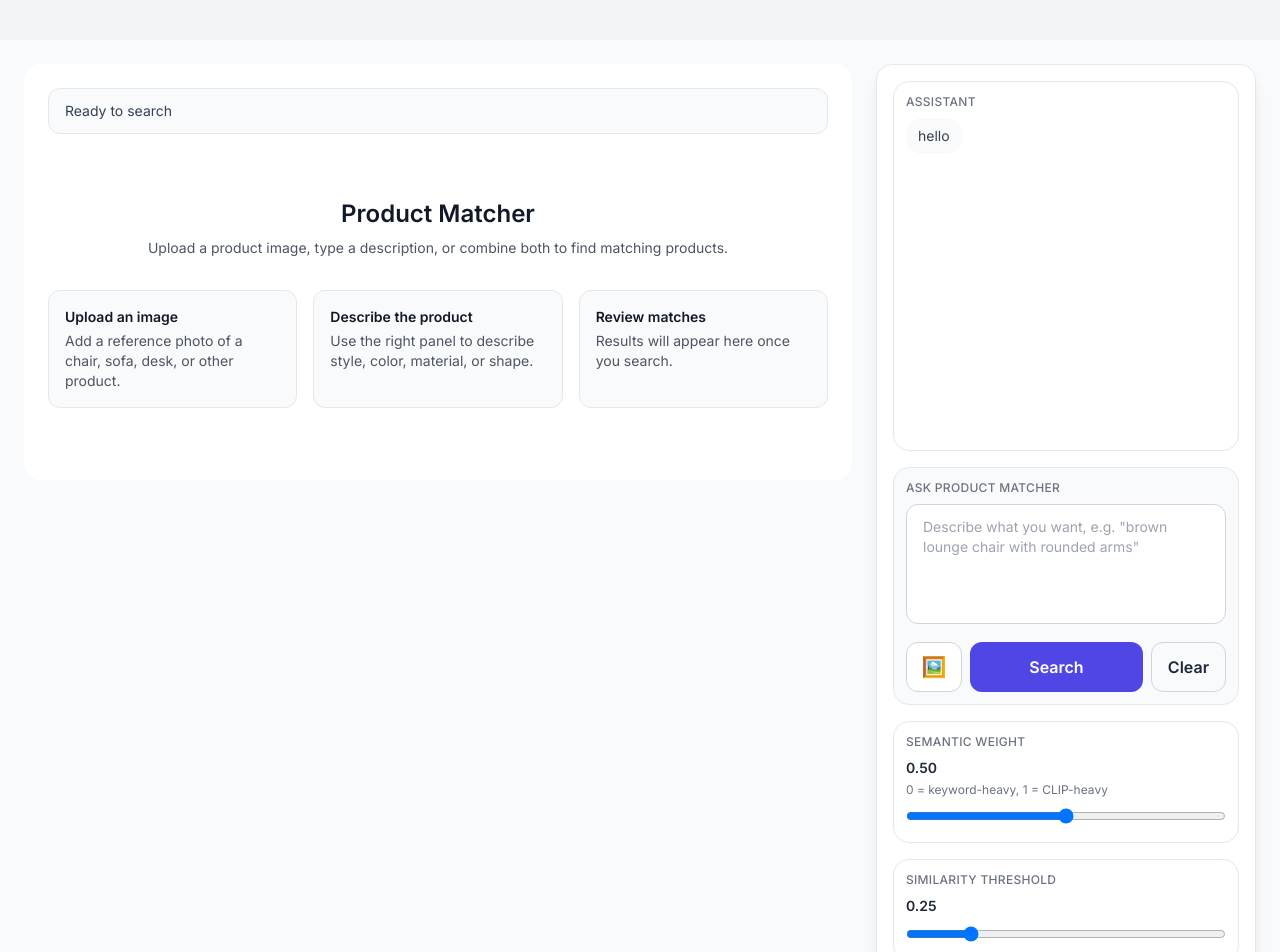
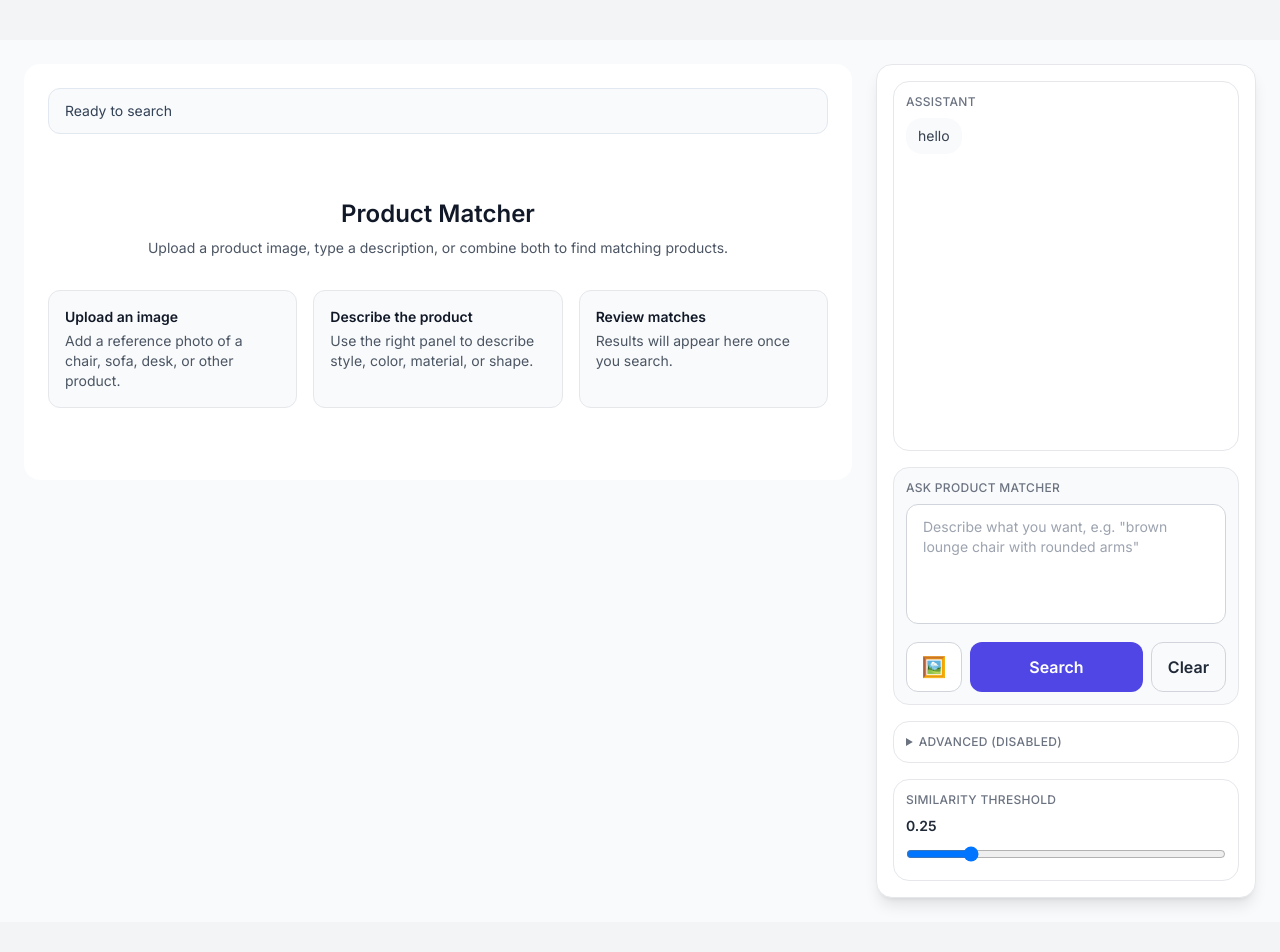
Before and after one commit to siddharthpeters-tto/product-matcher, a React (Vite) app in the folder frontend/: page / in a window 1280 px wide. Shown: the top 952 px of the page. Built offline with nearby package versions, Linux system fonts and the light colour scheme.

Commit message:
Disabling Sliders Temporarily

```diff
--- a/frontend/src/SearchPanel.jsx
+++ b/frontend/src/SearchPanel.jsx
@@ -100,9 +100,8 @@ export default function SearchPanel({
 
                     <div className="pt-2 border-t border-amber-200 mt-2">
                       <div><span className="font-semibold">Detected brand:</span> {debugSearch.backend?.detected_brand || "—"}</div>
-                      <div><span className="font-semibold">Detected category field:</span> {debugSearch.backend?.detected_category_field || "—"}</div>
-                      <div><span className="font-semibold">Detected category value:</span> {debugSearch.backend?.detected_category_value || "—"}</div>
-                      <div><span className="font-semibold">Backend text query:</span> {debugSearch.backend?.text_query || "—"}</div>
+                      <div><span className="font-semibold">Detected category:</span> {debugSearch.backend?.detected_category || "—"}</div>
+                      <div><span className="font-semibold">Backend text query:</span> {debugSearch.backend?.backend_text_query || "—"}</div>
                     </div>
                   </div>
 
@@ -203,26 +202,23 @@ export default function SearchPanel({
             </div>
           )}
         </div>
-        <div className="rounded-2xl border border-gray-200 bg-white p-3">
-          <div className="text-xs font-medium text-gray-500 uppercase tracking-wide mb-2">
-            Semantic Weight
+        <details className="rounded-2xl border border-gray-200 bg-white p-3">
+          <summary className="text-xs font-medium text-gray-500 uppercase tracking-wide cursor-pointer">
+            Advanced (disabled)
+          </summary>
+
+          <div className="mt-3 opacity-50 pointer-events-none space-y-4">
+            <div>
+              <div className="text-xs text-gray-500 mb-1">Semantic Blend (inactive)</div>
+              <input type="range" className="w-full" disabled />
+            </div>
+
+            <div>
+              <div className="text-xs text-gray-500 mb-1">Similarity Threshold</div>
+              <input type="range" className="w-full" disabled />
+            </div>
           </div>
-          <div className="text-sm font-semibold text-gray-800 mb-1">
-            {semanticWeight.toFixed(2)}
-          </div>
-          <div className="text-xs text-gray-500 mb-2">
-            0 = keyword-heavy, 1 = CLIP-heavy
-          </div>
-          <input
-            type="range"
-            min="0"
-            max="1"
-            step="0.05"
-            value={semanticWeight}
-            onChange={(e) => setSemanticWeight(Number(e.target.value))}
-            className="w-full"
-          />
-        </div>
+        </details>
 
         <div className="rounded-2xl border border-gray-200 bg-white p-3">
           <div className="text-xs font-medium text-gray-500 uppercase tracking-wide mb-2">
```
